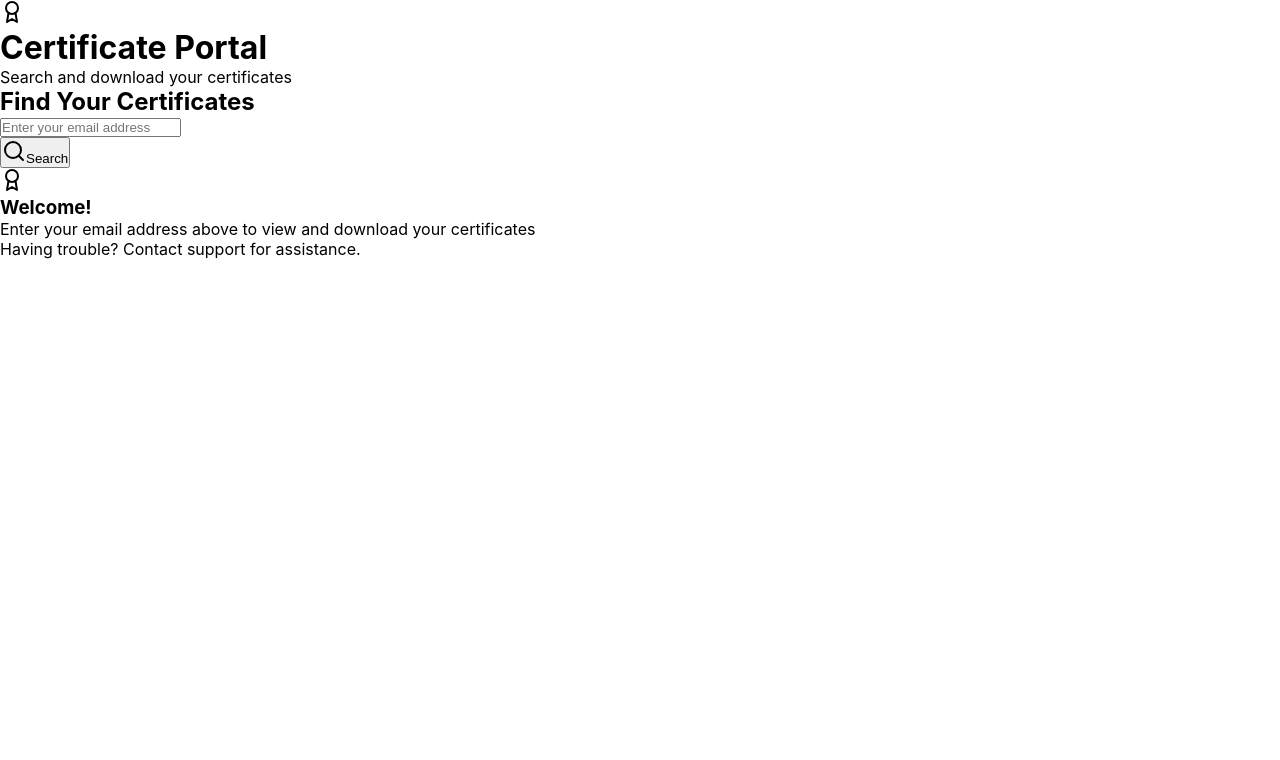
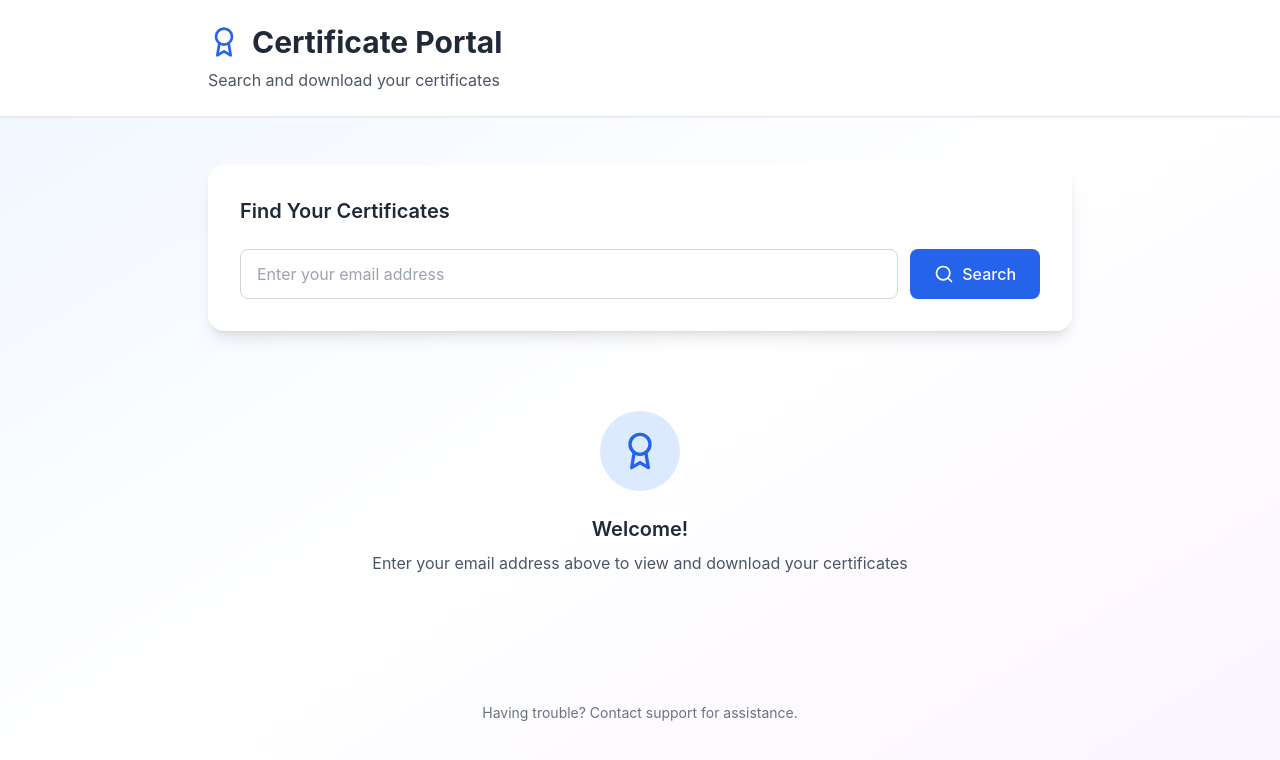
Before and after one commit to Prabhugems/2025-2026Certificates, a Next.js app: page / in a window 1280 px wide. Shown: the top 760 px of the page. Built offline with nearby package versions, Linux system fonts and the light colour scheme.

Commit message:
Create tailwind.config.js

```diff
--- /dev/null
+++ b/tailwind.config.js
@@ -0,0 +1,10 @@
+module.exports = {
+  content: [
+    './pages/**/*.{js,ts,jsx,tsx}',
+    './components/**/*.{js,ts,jsx,tsx}',
+  ],
+  theme: {
+    extend: {},
+  },
+  plugins: [],
+}
```
